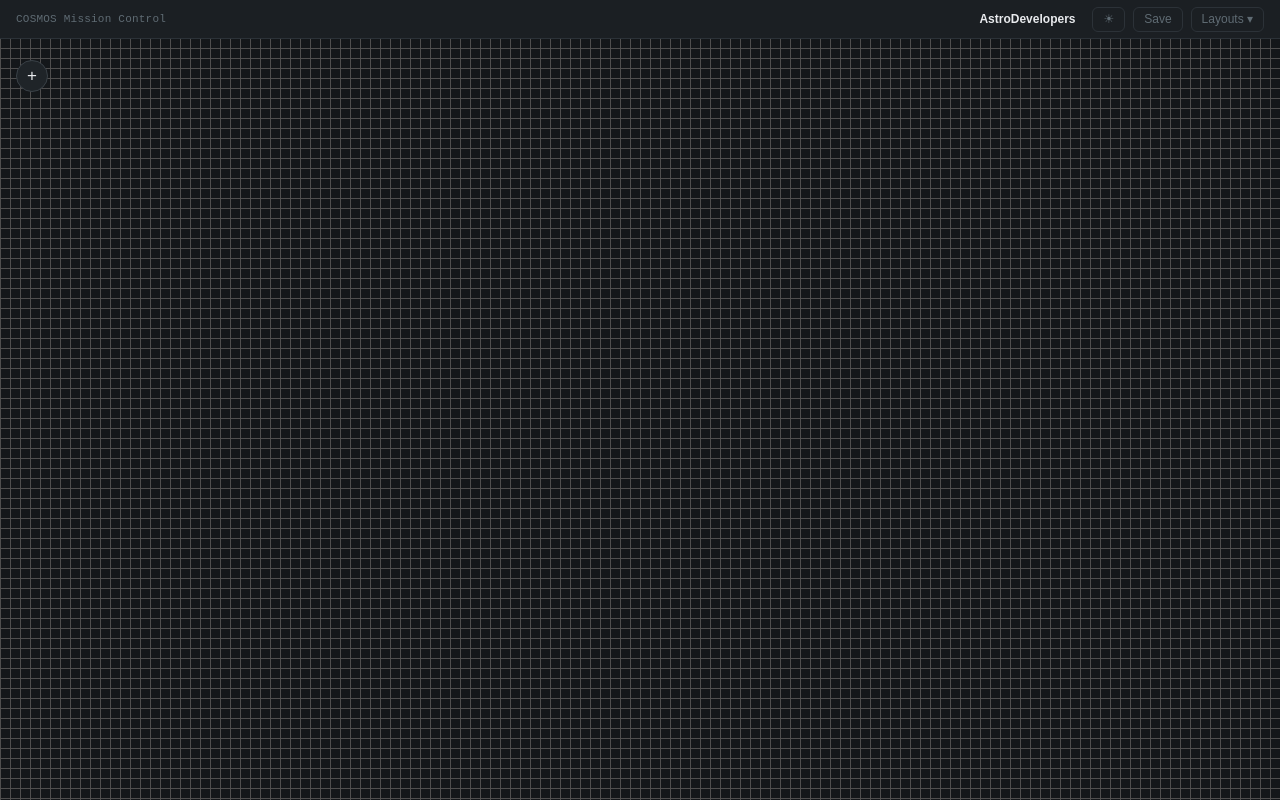
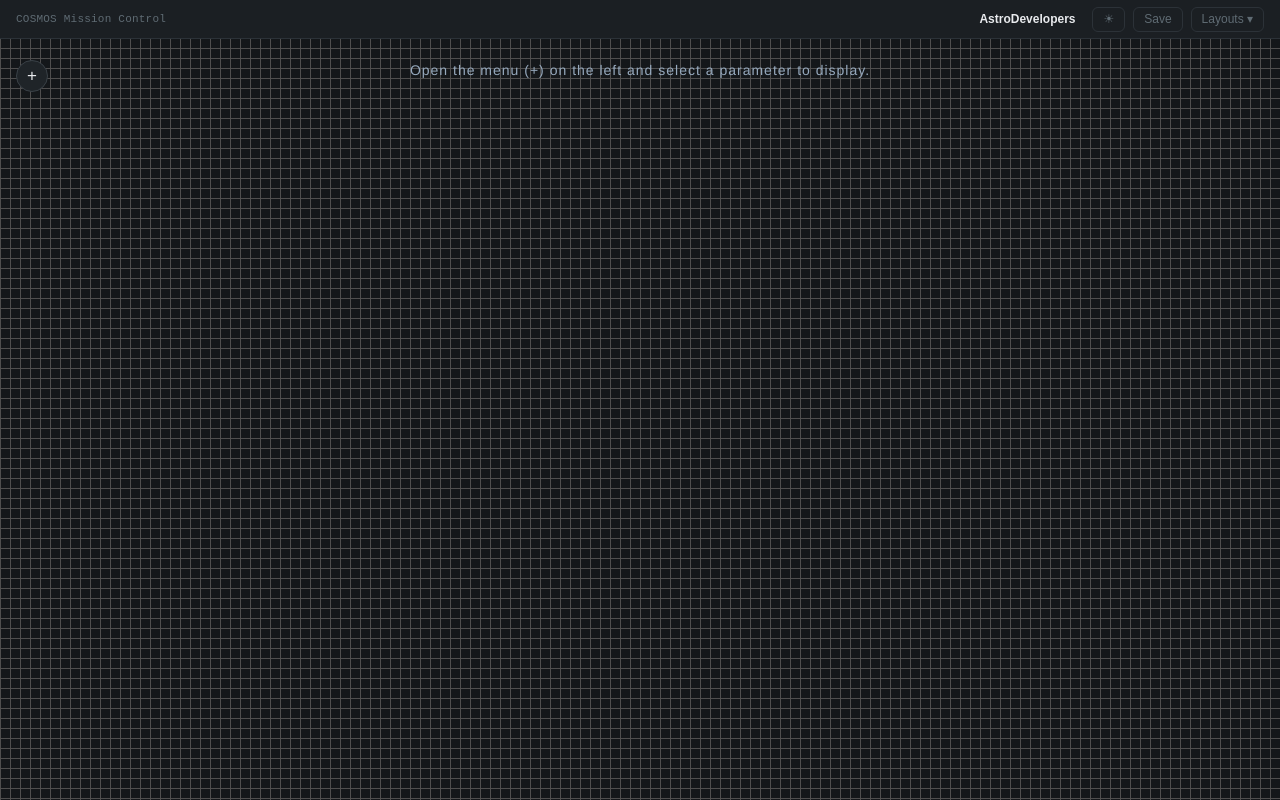
Before and after one commit to AGH-AstroDevelopers/COSMOS, a React (Vite) app in the folder src/frontend/: page / in a window 1280 px wide. Built offline with nearby package versions, Linux system fonts and the light colour scheme.

Commit message:
Work in progress: adding widgets by clicking checkbox (version 1)

```diff
--- a/src/frontend/package.json
+++ b/src/frontend/package.json
@@ -11,13 +11,15 @@
   },
   "dependencies": {
     "react": "^19.2.8",
-    "react-dom": "^19.2.8"
+    "react-dom": "^19.2.8",
+    "react-grid-layout": "^2.2.4"
   },
   "devDependencies": {
     "@eslint/js": "^10.0.1",
     "@types/node": "^24.13.3",
     "@types/react": "^19.2.17",
     "@types/react-dom": "^19.2.3",
+    "@types/react-grid-layout": "^1.3.6",
     "@vitejs/plugin-react": "^6.0.4",
     "eslint": "^10.8.0",
     "eslint-plugin-react-hooks": "^7.1.1",
--- a/src/frontend/src/App.tsx
+++ b/src/frontend/src/App.tsx
@@ -1,20 +1,28 @@
 import Topbar from "./components/topbar/Topbar";
 import SidePanel from "./components/sidebar/SidePanel";
-import Workspace from "./components/workspace/WidgetCanvas";
+import Workspace from "./components/workspace/Workspace";
 import { useState } from "react";
 
 function App(){
   const[theme,setTheme] =useState("dark");
   const [sidebarOpen, setSidebarOpen]=useState(false);
+  const [selectedWidgets, setSelectedWidgets]= useState<Set<string>>(new Set());
 
+  console.log(selectedWidgets);
   return(
     <>
       <Topbar />
       <SidePanel
         sidebarOpen={sidebarOpen}
         setSidebarOpen={setSidebarOpen}
+        selectedWidgets={selectedWidgets}
+        setSelectedWidgets={setSelectedWidgets}
       />
-      <Workspace sidebarOpen={sidebarOpen}/>
+      <Workspace
+        sidebarOpen={sidebarOpen}
+        selectedWidgets={selectedWidgets}
+        setSelectedWidgets={setSelectedWidgets}
+      />
     </>
   )
 }
--- a/src/frontend/src/components/sidebar/ParameterItem.tsx
+++ b/src/frontend/src/components/sidebar/ParameterItem.tsx
@@ -1,15 +1,31 @@
 import "./SidePanel.css";
-import { useState } from "react";
+import { useState, type Dispatch, type SetStateAction } from "react";
 /*Responsible for the logic and expansion of a single parameter received from the SubsystemItem*/
 
 type ParameterItemProp = {
-    key: string;
+    id: string;
     name: string;
     visualizations: string[];
+    selectedWidgets: Set<string>;
+    setSelectedWidgets: Dispatch<SetStateAction<Set<string>>>;
 }
 
 function ParameterItem(arg: ParameterItemProp){
     const [isOpen,setIsOpen] = useState(false);
+
+    function handleWidgetClick(visualization: string){
+        const widgetId=`${arg.id}-${visualization}`
+        arg.setSelectedWidgets(prev =>{
+            const next = new Set(prev);
+            if(next.has(widgetId)){
+                next.delete(widgetId);
+            }else{
+                next.add(widgetId);
+            }
+            return next;
+        })
+    }
+
     return(
         <div>
             <button className="parameterButton" onClick={() => setIsOpen(!isOpen)}>
@@ -20,7 +36,8 @@ function ParameterItem(arg: ParameterItemProp){
                 <div className="visualizationList">
                     { arg.visualizations.map(visualization =>(
                         <label key={visualization}>
-                            <input type="checkbox" />
+                            <input type="checkbox"
+                            onChange={() => handleWidgetClick(visualization)}/>
                             {visualization}
                         </label>
                     ))}
--- a/src/frontend/src/components/sidebar/SidePanel.tsx
+++ b/src/frontend/src/components/sidebar/SidePanel.tsx
@@ -2,11 +2,13 @@ import SearchBox from "./SearchBox";
 import WidgetTree from "./WidgetTree";
 
 import "./SidePanel.css";
-import { useState } from "react";
+import { useState, type Dispatch, type SetStateAction } from "react";
 
 type SidePanelProps = {
     sidebarOpen: boolean;
     setSidebarOpen: (value: boolean) => void;
+    selectedWidgets: Set<string>;
+    setSelectedWidgets: Dispatch<SetStateAction<Set<string>>>;
 }
 
 function SidePanel(arg: SidePanelProps){
@@ -20,7 +22,7 @@ function SidePanel(arg: SidePanelProps){
 
             <aside className={`sidebarContent ${arg.sidebarOpen ? "open" : "closed"}`}>
                 <SearchBox search={search} setSearch={setSearch}/>
-                <WidgetTree search={search}/>
+                <WidgetTree search={search} selectedWidgets={arg.selectedWidgets} setSelectedWidgets={arg.setSelectedWidgets}/>
             </aside>
         </div>
     );
--- a/src/frontend/src/components/sidebar/SubsystemItem.tsx
+++ b/src/frontend/src/components/sidebar/SubsystemItem.tsx
@@ -1,6 +1,6 @@
 import "./SidePanel.css";
 import ParameterItem from "./ParameterItem";
-import { useState } from "react";
+import { useState, type Dispatch, type SetStateAction } from "react";
 
 /*Responsible for the logic and development of a single subsystem received from the widget tree*/
 
@@ -15,6 +15,8 @@ type SubsystemItemArg = {
     parameters: Parameter[];
     isOpen: boolean;
     onToggle: () => void;
+    selectedWidgets: Set<string>;
+    setSelectedWidgets: Dispatch<SetStateAction<Set<string>>>;
 }
 
 function SubsystemItem(arg: SubsystemItemArg){
@@ -30,8 +32,11 @@ function SubsystemItem(arg: SubsystemItemArg){
                     {arg.parameters.map(parameter =>(
                         <ParameterItem
                             key={parameter.id}
+                            id={parameter.id}
                             name={parameter.name}
                             visualizations={parameter.visualizations}
+                            selectedWidgets={arg.selectedWidgets}
+                            setSelectedWidgets={arg.setSelectedWidgets}
                         />
                     ))}
                 </div>
--- a/src/frontend/src/components/sidebar/WidgetTree.tsx
+++ b/src/frontend/src/components/sidebar/WidgetTree.tsx
@@ -1,10 +1,12 @@
 import "./SidePanel.css";
 import SubsystemItem from "./SubsystemItem";
-import { useState } from "react";
+import { useState, type Dispatch, type SetStateAction } from "react";
 
 /*Manages the entire tree data and rules. The place for adding subsystems, their parameters, and visualizations.*/
 type WidgetTreeProps = {
     search: string;
+    selectedWidgets: Set<string>;
+    setSelectedWidgets: Dispatch<SetStateAction<Set<string>>>;
 };
 
 function WidgetTree(arg: WidgetTreeProps){
@@ -128,6 +130,8 @@ function WidgetTree(arg: WidgetTreeProps){
                     parameters={subsystem.parameters}
                     isOpen={expanded.has(subsystem.id)}
                     onToggle = {() => toggle(subsystem.id)}
+                    selectedWidgets={arg.selectedWidgets}
+                    setSelectedWidgets ={arg.setSelectedWidgets}
                 />
             ))}
         </div>
--- a/src/frontend/src/components/workspace/WidgetCanvas.tsx
+++ /dev/null
@@ -1,14 +0,0 @@
-import "./Workspace.css";
-
-type WorkspaceProps = {
-    sidebarOpen:boolean;
-};
-
-function Workspace(arg: WorkspaceProps){
-    return(
-        <main className={`workspace ${arg.sidebarOpen ? "open" : ""}`}>
-        </main>
-    );
-}
-
-export default Workspace;
--- /dev/null
+++ b/src/frontend/src/components/workspace/WidgetFrame.tsx
@@ -0,0 +1,30 @@
+import { useState, type ReactNode } from "react";
+import "./Workspace.css"
+
+type WidgetFrameProps = {
+    title:string;
+    chartType?: ReactNode;
+}
+
+function WidgetFrame(arg: WidgetFrameProps){
+    const [locked, setLocked]= useState(false);
+
+    return(
+        <div className="widgetFrame">
+
+            <div className="widgetHeader">
+                <span className="widgetTitle"> {arg.title} </span>
+                <div>
+                    <button onClick={() => setLocked(!locked)}> {locked ? "🔒" :  "🔓"} </button>
+                    <button>✕</button>
+                </div>
+            </div>
+
+            <div className="widgetFrameBody">
+                {arg.chartType}
+            </div>
+
+        </div>
+    );
+}
+export default WidgetFrame;
--- a/src/frontend/src/components/workspace/Workspace.css
+++ b/src/frontend/src/components/workspace/Workspace.css
@@ -1,3 +1,4 @@
+/*workspace*/
 .workspace{
     position: absolute;
     top: 38px;
@@ -18,3 +19,49 @@
     width: calc(100% - 280px);
     left: 280px;
 }
+
+/*Widgets*/
+.widgetFrame{
+    background-color: #34404d;
+    border: 1px solid hsl(211, 31%, 37%);
+    border-radius: 1px;
+
+    width: 300px;
+    height: 180px;
+    margin-left: 200px;
+    margin-top: 100px;
+}
+.widgetHeader{
+    display: flex;
+    justify-content: space-between;
+    align-items: center;
+
+    border-bottom: 0.5px solid #060606;
+    padding: 4px;
+}
+.widgetTitle{
+    color: #96a9bd;
+    font-family:'Franklin Gothic Medium', 'Arial Narrow', Arial, sans-serif;
+    font-size: 14px;
+
+    padding: 4px;
+    letter-spacing: 1px;
+}
+.widgetHeader button{
+    background-color: transparent;
+    border-color: transparent;
+    cursor: pointer;
+    color: #96a9bd;
+}
+
+.emptyWorkspaceText {
+    color: #96a9bd;
+    font-family:'Franklin Gothic Medium', 'Arial Narrow', Arial, sans-serif;
+    font-size: 14px;
+
+    padding: 4px;
+    display: flex;
+    justify-content: center;
+    margin-top: 20px;
+    letter-spacing: 1px;
+}
--- /dev/null
+++ b/src/frontend/src/components/workspace/Workspace.tsx
@@ -0,0 +1,28 @@
+import "./Workspace.css";
+import WidgetFrame from "./WidgetFrame";
+import ReactGridLayout, { WidthProvider } from "react-grid-layout/legacy";
+
+type WorkspaceProps = {
+    sidebarOpen: boolean;
+    selectedWidgets: Set<string>;
+};
+
+const GridLayout = WidthProvider(ReactGridLayout);
+
+function Workspace(arg: WorkspaceProps){
+
+    return(
+        <main className={`workspace ${arg.sidebarOpen ? "open" : ""}`}>
+            {arg.selectedWidgets.size ===0 ? (
+                <div className="emptyWorkspaceText">
+                    Open the menu (+) on the left and select a parameter to display.
+                </div>) : (
+                    <GridLayout>
+                        {/* widgets will go here, add them by checkbox*/}
+                    </GridLayout>
+            )}
+        </main>
+    );
+}
+
+export default Workspace;
```
Also changed, not shown: 2 other files (tests, documents, lock files or other folders).
